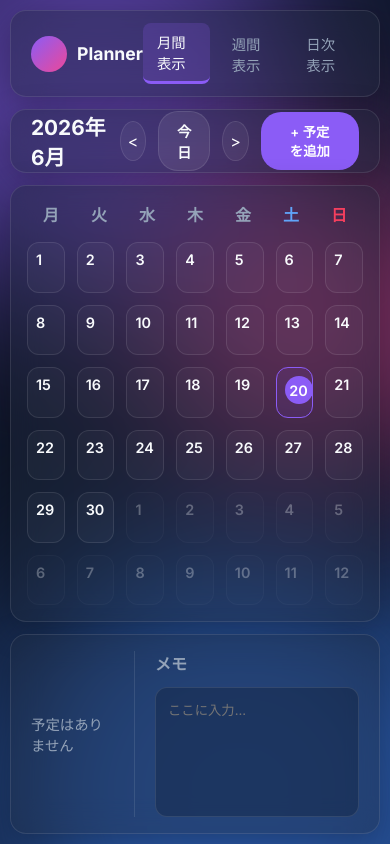
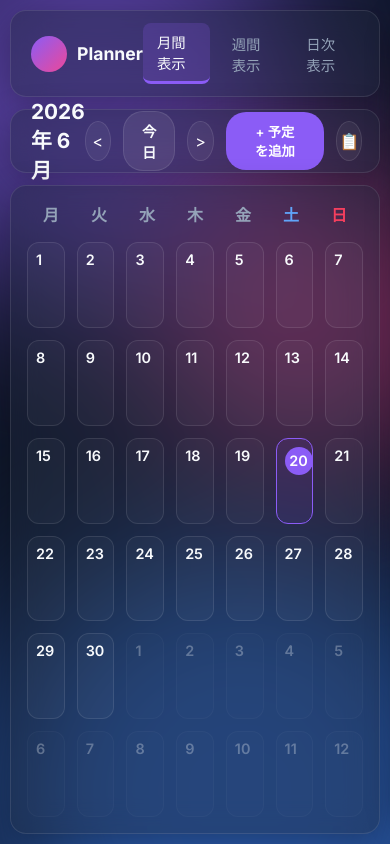
Before and after one commit to yasi930/ipad-planner, a plain HTML site: page index.html in a window 390 px wide. Both pictures are taken after a click on the button "月間表示". Shown: the top 844 px of the page. Drawn offline with Linux system fonts and the light colour scheme.

Commit message:
feat: convert detail panel to slide-in drawer with grid background for drawing mode

```diff
--- a/app.js
+++ b/app.js
@@ -47,7 +47,8 @@ const elements = {
     toolMarker: document.getElementById('tool-marker'),
     toolEraser: document.getElementById('tool-eraser'),
     drawingColorOptions: document.querySelectorAll('#drawing-color-picker .color-option'),
-    clearCanvasBtn: document.getElementById('clear-canvas-btn')
+    clearCanvasBtn: document.getElementById('clear-canvas-btn'),
+    togglePanelBtn: document.getElementById('toggle-panel-btn')
 };
 
 let selectedColor = '#8b5cf6';
@@ -161,6 +162,11 @@ function setupEventListeners() {
                 toggleDrawingMode();
             }
 
+            // ビュー切り替え時にドロワーを閉じる
+            if (elements.rightPanel) {
+                elements.rightPanel.classList.remove('drawer-open');
+            }
+
             render();
         });
     });
@@ -213,6 +219,20 @@ function setupEventListeners() {
         state.memos[formatDateString(state.selectedDate)] = e.target.value;
         saveData();
     });
+
+    if (elements.togglePanelBtn) {
+        elements.togglePanelBtn.addEventListener('click', (e) => {
+            e.stopPropagation();
+            elements.rightPanel.classList.toggle('drawer-open');
+        });
+
+        // パネルの外をクリックしたときに閉じる処理
+        document.addEventListener('click', (e) => {
+            if (!elements.rightPanel.contains(e.target) && e.target !== elements.togglePanelBtn) {
+                elements.rightPanel.classList.remove('drawer-open');
+            }
+        });
+    }
 }
 
 // 予定を削除する
@@ -300,18 +320,30 @@ function setupCanvas() {
 
 function toggleDrawingMode() {
     drawState.isDrawingMode = !drawState.isDrawingMode;
+    const dailyGrid = document.querySelector('.daily-grid');
     if (drawState.isDrawingMode) {
         elements.toggleDrawModeBtn.textContent = '✍️ 手書きモード: ON';
         elements.toggleDrawModeBtn.style.background = '#ec4899'; // ピンク色で強調
         elements.dailyCanvas.classList.remove('pointer-events-none');
         elements.drawingTools.classList.remove('hidden');
         elements.dailyView.classList.add('drawing-mode-active');
+
+        // 手書きモードONのときはタイムライン等のスクロール要素を非表示にし、画面を固定
+        if (dailyGrid) {
+            dailyGrid.style.display = 'none';
+        }
     } else {
         elements.toggleDrawModeBtn.textContent = '✍️ 手書きモード: OFF';
         elements.toggleDrawModeBtn.style.background = 'var(--primary)';
         elements.dailyCanvas.classList.add('pointer-events-none');
         elements.drawingTools.classList.add('hidden');
         elements.dailyView.classList.remove('drawing-mode-active');
+
+        // 再表示
+        if (dailyGrid) {
+            dailyGrid.style.display = '';
+        }
+
         saveCurrentCanvas();
     }
 }
--- a/index.html
+++ b/index.html
@@ -48,6 +48,7 @@
                     <button class="today-btn" id="today-btn">今日</button>
                     <button class="icon-btn" id="next-btn">&gt;</button>
                     <button class="primary-btn" id="add-btn">+ 予定を追加</button>
+                    <button class="icon-btn" id="toggle-panel-btn" title="詳細を表示">📋</button>
                 </div>
             </header>
 
--- a/style.css
+++ b/style.css
@@ -207,10 +207,20 @@ body {
 /* --- 手書きモードON時のスクロール制御 --- */
 .drawing-mode-active {
     touch-action: none; /* ビュー全体のタッチジェスチャー（スクロール・ズーム）を無効化 */
+    /* 手書きノート用のグリッド（方眼紙）背景を表示 */
+    background-image:
+        linear-gradient(rgba(255, 255, 255, 0.05) 1px, transparent 1px),
+        linear-gradient(90deg, rgba(255, 255, 255, 0.05) 1px, transparent 1px);
+    background-size: 20px 20px;
+    background-color: rgba(15, 23, 42, 0.98) !important; /* 不透明にして背後のタイムライン等を完全に隠す */
 }
 .drawing-mode-active .daily-timeline {
-    overflow-y: hidden; /* スクロールバーをロックし、手書き中の誤スクロールを防止 */
+    overflow-y: hidden;
     touch-action: none;
+}
+
+#toggle-panel-btn {
+    display: none; /* デフォルトではドロワーボタンは非表示 */
 }
 
 /* --- iPad 縦向き (ポートレート) 用のレスポンシブ対応 --- */
@@ -224,6 +234,7 @@ body {
         width: 100%;
         height: 100%;
         gap: 12px;
+        position: relative;
     }
 
     /* サイドバーを上部ヘッダーとして横並びに再配置 */
@@ -277,38 +288,56 @@ body {
         font-size: 1.3rem;
     }
 
+    /* ドロワーボタンを表示 */
+    #toggle-panel-btn {
+        display: flex;
+        align-items: center;
+        justify-content: center;
+    }
+
     /* ビューコンテナの余白調整 */
     .view-container {
         padding: 16px;
         border-radius: 16px;
     }
 
-    /* 詳細パネル（下部に配置） */
+    /* 詳細パネル（縦長時は右からスライドインするドロワーに変更） */
     .detail-panel {
-        width: 100%;
-        height: 200px;
-        flex-shrink: 0;
-        flex-direction: row;
+        position: fixed;
+        right: -320px; /* 画面外に隠す */
+        top: 20px;
+        height: calc(100vh - 40px);
+        width: 300px;
+        z-index: 100;
+        transition: right 0.3s cubic-bezier(0.4, 0, 0.2, 1);
+        flex-direction: column;
         gap: 20px;
-        padding: 16px 20px;
-        border-radius: 16px;
+        padding: 24px;
+        border-radius: 20px;
+        background: rgba(15, 23, 42, 0.98); /* ドロワーを不透明にして視認性を確保 */
+        backdrop-filter: blur(20px);
+        -webkit-backdrop-filter: blur(20px);
+        box-shadow: -10px 0 30px rgba(0,0,0,0.5);
+    }
+    .detail-panel.drawer-open {
+        right: 20px; /* 画面内にスライドイン */
     }
     .panel-header {
-        display: none; /* 省スペースのため非表示 */
+        display: block; /* ヘッダーを再表示 */
     }
     .timeline-container {
         flex-grow: 1;
-        border-bottom: none;
-        border-right: 1px solid var(--glass-border);
-        padding-bottom: 0;
-        padding-right: 20px;
+        border-bottom: 1px solid var(--glass-border);
+        border-right: none;
+        padding-bottom: 16px;
+        padding-right: 0;
     }
     .quick-memo {
-        width: 240px;
-        height: 100%;
+        width: 100%;
+        height: 180px;
     }
 
-    /* 日次表示（タイムラインとメモエリアを縦並びにして描画スペースを確保） */
+    /* 日次表示（タイムラインと今日のタスク・メモエリアを縦並びにして、手書きとメモスペースを確保） */
     .daily-grid {
         grid-template-columns: 1fr;
         grid-template-rows: 1.2fr 0.8fr;
```
